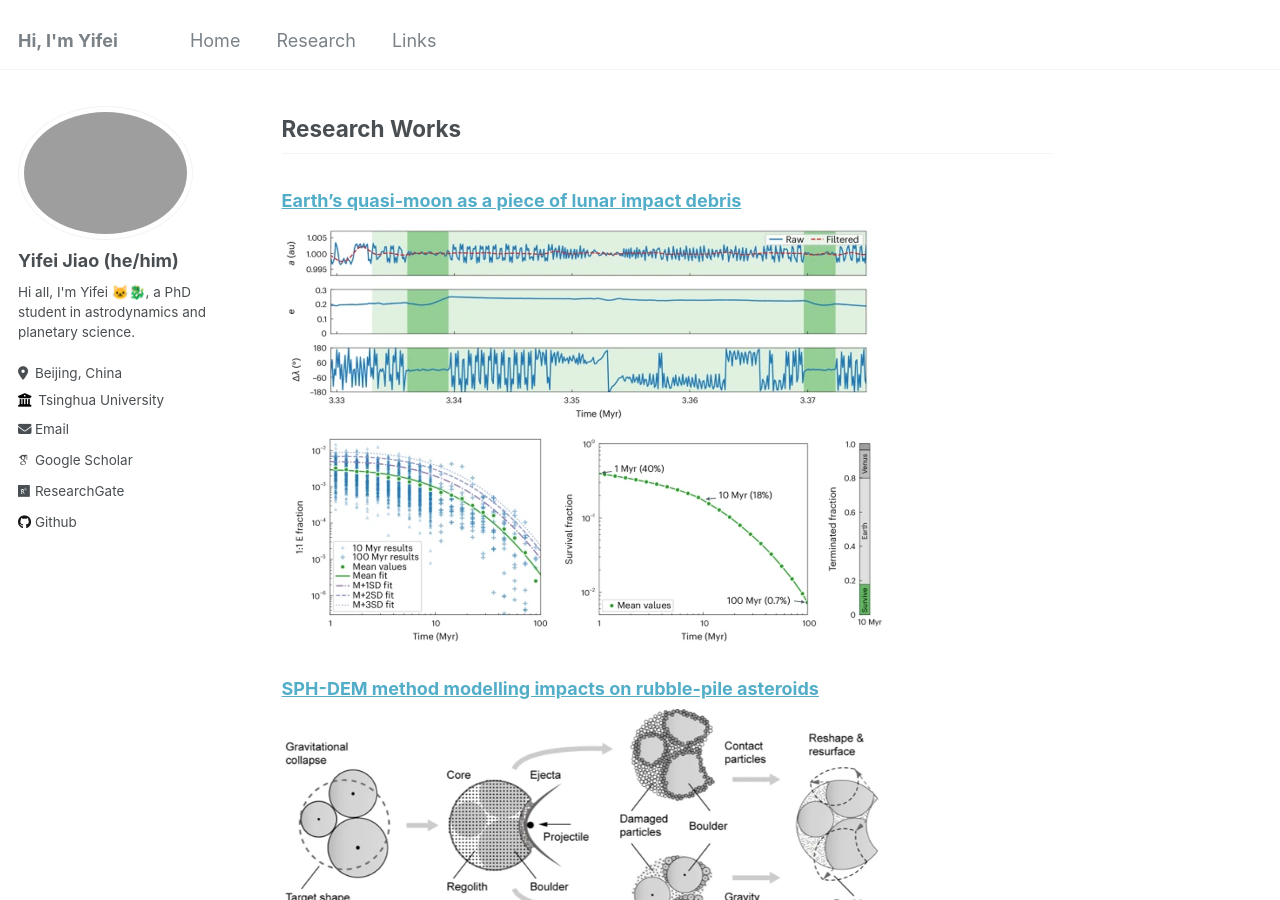
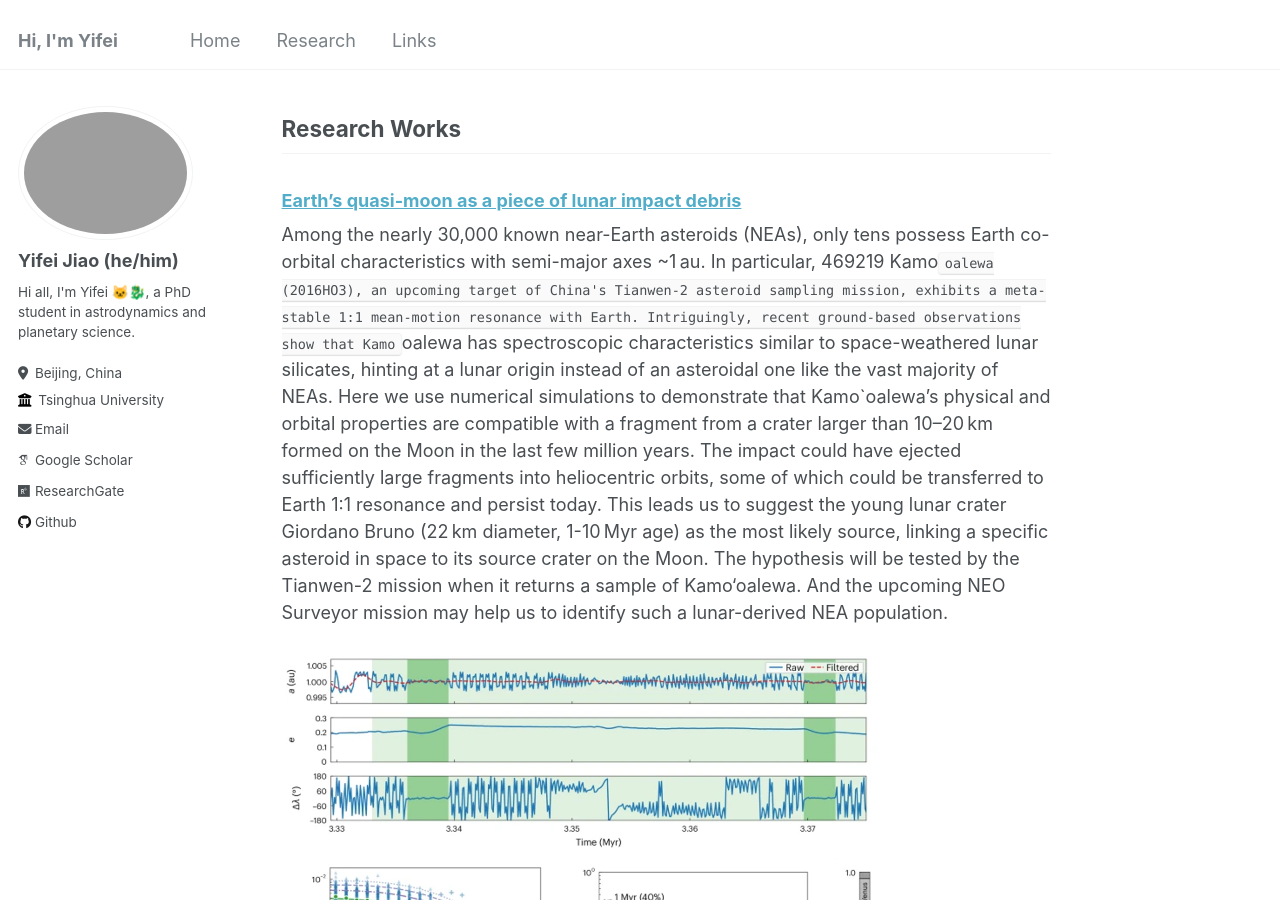
Before and after one commit to jiaoyf-thu/jiaoyf-thu.github.io, a Jekyll site: the page built from _pages/research.md, in a window 1280 px wide and 900 px high. Built offline with Jekyll 4.4.1, drawn with Linux system fonts in a browser that asks for light colours; some web fonts are replaced.

Commit message:
Update research.md

```diff
--- a/_pages/research.md
+++ b/_pages/research.md
@@ -8,6 +8,8 @@ author_profile: true
 
 ### <a href="https://www.nature.com/articles/s41550-024-02258-z" target="_blank">Earth's quasi-moon as a piece of lunar impact debris</a>
 
+Among the nearly 30,000 known near-Earth asteroids (NEAs), only tens possess Earth co-orbital characteristics with semi-major axes ~1 au. In particular, 469219 Kamo`oalewa (2016HO3), an upcoming target of China's Tianwen-2 asteroid sampling mission, exhibits a meta-stable 1:1 mean-motion resonance with Earth. Intriguingly, recent ground-based observations show that Kamo`oalewa has spectroscopic characteristics similar to space-weathered lunar silicates, hinting at a lunar origin instead of an asteroidal one like the vast majority of NEAs. Here we use numerical simulations to demonstrate that Kamo`oalewa's physical and orbital properties are compatible with a fragment from a crater larger than 10–20 km formed on the Moon in the last few million years. The impact could have ejected sufficiently large fragments into heliocentric orbits, some of which could be transferred to Earth 1:1 resonance and persist today. This leads us to suggest the young lunar crater Giordano Bruno (22 km diameter, 1-10 Myr age) as the most likely source, linking a specific asteroid in space to its source crater on the Moon. The hypothesis will be tested by the Tianwen-2 mission when it returns a sample of Kamo‘oalewa. And the upcoming NEO Surveyor mission may help us to identify such a lunar-derived NEA population.
+
 <img src="https://jiaoyf-thu.github.io/images/fig3.png"  width="600">
 
 ### <a href="https://doi.org/10.1093/mnras/stad3888" target="_blank">SPH-DEM method modelling impacts on rubble-pile asteroids</a>
```
